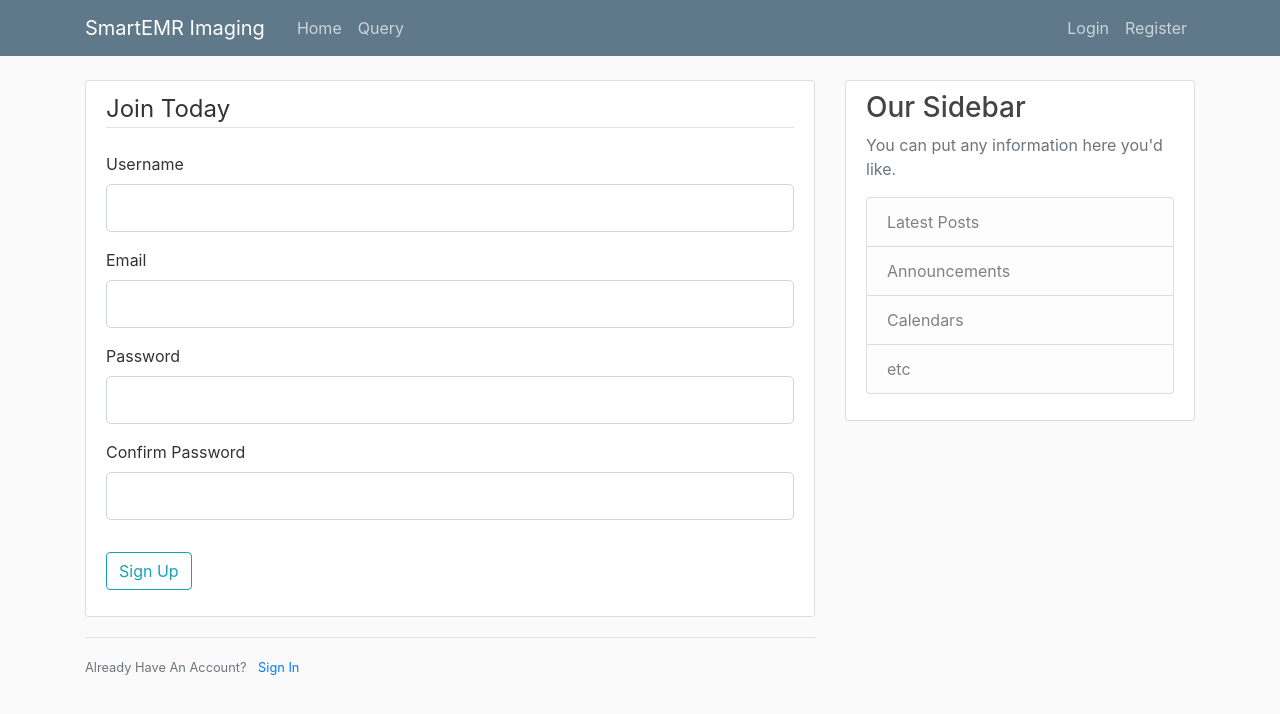
After one commit to mike-taylor99/SmartEMR_Imaging, a Flask app: page /register in a window 1280 px wide. The commit adds this page. Shown: the top 714 px of the page. Run offline with Flask 2, Linux system fonts and the light colour scheme; some libraries are stand-ins or nearby versions.

Commit message:
create db admin site layout

```diff
--- a/app.py
+++ b/app.py
@@ -1,4 +1,5 @@
-from flask import Flask, request, url_for, redirect, jsonify, render_template
+from flask import Flask, request, url_for, redirect, jsonify, render_template, flash
+from forms import RegistrationForm, LoginForm
 from flask_cors import cross_origin
 from flask_pymongo import PyMongo
 from dotenv import load_dotenv
@@ -8,6 +9,7 @@ import os
 
 app = Flask(__name__)
 load_dotenv()
+app.config['SECRET_KEY'] = os.getenv('SECRET_KEY')
 app.config['MONGO_URI'] = os.getenv('MONGO_URI')
 mongo = PyMongo(app)
 query = IDB_Connections(mongo)
@@ -15,6 +17,29 @@ query = IDB_Connections(mongo)
 @app.route('/')
 def home():
   return render_template('home.html')
+
+@app.route("/query")
+def about():
+    return render_template('query.html', title='Query')
+
+@app.route("/register", methods=['GET', 'POST'])
+def register():
+    form = RegistrationForm()
+    if form.validate_on_submit():
+        flash(f'Account created for {form.username.data}!', 'success')
+        return redirect(url_for('home'))
+    return render_template('register.html', title='Register', form=form)
+
+@app.route("/login", methods=['GET', 'POST'])
+def login():
+    form = LoginForm()
+    if form.validate_on_submit():
+        if form.email.data == 'admin@smartemr.com' and form.password.data == 'password':
+            flash('You have been logged in!', 'success')
+            return redirect(url_for('home'))
+        else:
+            flash('Login Unsuccessful. Please check username and password', 'danger')
+    return render_template('login.html', title='Login', form=form)
 
 # add profile and image data from index page form
 @app.route('/create', methods=['POST'])
@@ -92,7 +117,7 @@ def profile(pid):
 @app.route('/findprofile', methods=['POST'])
 def findprofile():
     user = mongo.db.users.find_one_or_404( {'pid' : request.form.get('pid')} )
-    patient = {'pid': user['pid']}
+    patient = user['pid']
     data = []
     for image in user['image_names']:
         tags_coll = mongo.db.tags.find_one_or_404( {'image_name' : image} )
@@ -123,3 +148,6 @@ def findtags():
 def classify():
     image = request.files['image']
     return jsonify(clf.classify_image(image))
+
+if __name__ == '__main__':
+    app.run(debug=True)
--- /dev/null
+++ b/forms.py
@@ -0,0 +1,22 @@
+from flask_wtf import FlaskForm
+from wtforms import StringField, PasswordField, SubmitField, BooleanField
+from wtforms.validators import DataRequired, Length, Email, EqualTo
+
+
+class RegistrationForm(FlaskForm):
+    username = StringField('Username',
+                           validators=[DataRequired(), Length(min=2, max=20)])
+    email = StringField('Email',
+                        validators=[DataRequired(), Email()])
+    password = PasswordField('Password', validators=[DataRequired()])
+    confirm_password = PasswordField('Confirm Password',
+                                     validators=[DataRequired(), EqualTo('password')])
+    submit = SubmitField('Sign Up')
+
+
+class LoginForm(FlaskForm):
+    email = StringField('Email',
+                        validators=[DataRequired(), Email()])
+    password = PasswordField('Password', validators=[DataRequired()])
+    remember = BooleanField('Remember Me')
+    submit = SubmitField('Login')
--- a/requirements.txt
+++ b/requirements.txt
@@ -4,11 +4,14 @@ chardet==4.0.0
 click==7.1.2
 cryptography==3.4.6
 dnspython==2.1.0
+email-validator==1.1.2
 Flask==1.1.2
 Flask-Cors==3.0.10
 Flask-PyMongo==2.3.0
+Flask-WTF==0.14.3
 gunicorn==20.0.4
 idna==2.10
+is-disposable-email==1.0.0
 itsdangerous==1.1.0
 Jinja2==2.11.3
 MarkupSafe==1.1.1
@@ -21,6 +24,9 @@ pyOpenSSL==20.0.1
 python-dotenv==0.16.0
 requests==2.25.1
 six==1.15.0
+torch==1.8.0
 typing-extensions==3.7.4.3
 urllib3==1.26.4
 Werkzeug==1.0.1
+WTForms==2.3.3
+wtforms-validators==1.0.0
--- /dev/null
+++ b/static/main.css
@@ -0,0 +1,80 @@
+body {
+    background: #fafafa;
+    color: #333333;
+    margin-top: 5rem;
+  }
+
+  h1, h2, h3, h4, h5, h6 {
+    color: #444444;
+  }
+
+  .bg-steel {
+    background-color: #5f788a;
+  }
+
+  .site-header .navbar-nav .nav-link {
+    color: #cbd5db;
+  }
+
+  .site-header .navbar-nav .nav-link:hover {
+    color: #ffffff;
+  }
+
+  .site-header .navbar-nav .nav-link.active {
+    font-weight: 500;
+  }
+
+  .content-section {
+    background: #ffffff;
+    padding: 10px 20px;
+    border: 1px solid #dddddd;
+    border-radius: 3px;
+    margin-bottom: 20px;
+  }
+
+  .article-title {
+    color: #444444;
+  }
+
+  a.article-title:hover {
+    color: #428bca;
+    text-decoration: none;
+  }
+
+  .article-content {
+    white-space: pre-line;
+  }
+
+  .article-img {
+    height: 65px;
+    width: 65px;
+    margin-right: 16px;
+  }
+
+  .article-metadata {
+    padding-bottom: 1px;
+    margin-bottom: 4px;
+    border-bottom: 1px solid #e3e3e3
+  }
+
+  .article-metadata a:hover {
+    color: #333;
+    text-decoration: none;
+  }
+
+  .article-svg {
+    width: 25px;
+    height: 25px;
+    vertical-align: middle;
+  }
+
+  .account-img {
+    height: 125px;
+    width: 125px;
+    margin-right: 20px;
+    margin-bottom: 16px;
+  }
+
+  .account-heading {
+    font-size: 2.5rem;
+  }
--- /dev/null
+++ b/templates/layout.html
@@ -0,0 +1,77 @@
+<!DOCTYPE html>
+<html lang="en">
+<head>
+    <!-- Required meta tags -->
+    <meta charset="utf-8">
+    <meta name="viewport" content="width=device-width, initial-scale=1">
+
+    <!-- Bootstrap CSS -->
+    <link rel="stylesheet" href="https://maxcdn.bootstrapcdn.com/bootstrap/4.0.0/css/bootstrap.min.css" integrity="sha384-Gn5384xqQ1aoWXA+058RXPxPg6fy4IWvTNh0E263XmFcJlSAwiGgFAW/dAiS6JXm" crossorigin="anonymous">
+
+    <link rel="stylesheet" type="text/css" href="{{ url_for('static', filename='main.css') }}">
+
+    {% if title %}
+        <title>{{ title }}</title>
+    {% else %}
+        <title>SmartEMR: Medical Imaging Web-Service</title>
+    {% endif %}
+</head>
+<body>
+    <header class="site-header">
+        <nav class="navbar navbar-expand-md navbar-dark bg-steel fixed-top">
+            <div class="container">
+            <a class="navbar-brand mr-4" href="/">SmartEMR Imaging</a>
+            <button class="navbar-toggler" type="button" data-toggle="collapse" data-target="#navbarToggle" aria-controls="navbarToggle" aria-expanded="false" aria-label="Toggle navigation">
+                <span class="navbar-toggler-icon"></span>
+            </button>
+            <div class="collapse navbar-collapse" id="navbarToggle">
+                <div class="navbar-nav mr-auto">
+                <a class="nav-item nav-link" href="/">Home</a>
+                <a class="nav-item nav-link" href="/query">Query</a>
+                </div>
+                <!-- Navbar Right Side -->
+                <div class="navbar-nav">
+                <a class="nav-item nav-link" href="/login">Login</a>
+                <a class="nav-item nav-link" href="/register">Register</a>
+                </div>
+            </div>
+            </div>
+        </nav>
+    </header>
+    <main role="main" class="container">
+        <div class="row">
+            <div class="col-md-8">
+                {% with messages = get_flashed_messages(with_categories=true) %}
+                  {% if messages %}
+                    {% for category, message in messages %}
+                      <div class="alert alert-{{ category }}">
+                        {{ message }}
+                      </div>
+                    {% endfor %}
+                  {% endif %}
+                {% endwith %}
+                {% block content %}{% endblock %}
+            </div>
+            <div class="col-md-4">
+                <div class="content-section">
+                    <h3>Our Sidebar</h3>
+                    <p class='text-muted'>You can put any information here you'd like.
+                        <ul class="list-group">
+                            <li class="list-group-item list-group-item-light">Latest Posts</li>
+                            <li class="list-group-item list-group-item-light">Announcements</li>
+                            <li class="list-group-item list-group-item-light">Calendars</li>
+                            <li class="list-group-item list-group-item-light">etc</li>
+                        </ul>
+                    </p>
+                </div>
+            </div>
+        </div>
+    </main>
+
+    <!-- Optional JavaScript -->
+    <!-- jQuery first, then Popper.js, then Bootstrap JS -->
+    <script src="https://code.jquery.com/jquery-3.2.1.slim.min.js" integrity="sha384-KJ3o2DKtIkvYIK3UENzmM7KCkRr/rE9/Qpg6aAZGJwFDMVNA/GpGFF93hXpG5KkN" crossorigin="anonymous"></script>
+    <script src="https://cdnjs.cloudflare.com/ajax/libs/popper.js/1.12.9/umd/popper.min.js" integrity="sha384-ApNbgh9B+Y1QKtv3Rn7W3mgPxhU9K/ScQsAP7hUibX39j7fakFPskvXusvfa0b4Q" crossorigin="anonymous"></script>
+    <script src="https://maxcdn.bootstrapcdn.com/bootstrap/4.0.0/js/bootstrap.min.js" integrity="sha384-JZR6Spejh4U02d8jOt6vLEHfe/JQGiRRSQQxSfFWpi1MquVdAyjUar5+76PVCmYl" crossorigin="anonymous"></script>
+</body>
+</html>
--- /dev/null
+++ b/templates/query.html
@@ -0,0 +1,4 @@
+{% extends "layout.html" %}
+{% block content %}
+    <h1>Query Page</h1>
+{% endblock content %}
--- /dev/null
+++ b/templates/register.html
@@ -0,0 +1,72 @@
+{% extends "layout.html" %}
+{% block content %}
+    <div class="content-section">
+        <form method="POST" action="">
+            {{ form.hidden_tag() }}
+            <fieldset class="form-group">
+                <legend class="border-bottom mb-4">Join Today</legend>
+                <div class="form-group">
+                    {{ form.username.label(class="form-control-label") }}
+
+                    {% if form.username.errors %}
+                        {{ form.username(class="form-control form-control-lg is-invalid") }}
+                        <div class="invalid-feedback">
+                            {% for error in form.username.errors %}
+                                <span>{{ error }}</span>
+                            {% endfor %}
+                        </div>
+                    {% else %}
+                        {{ form.username(class="form-control form-control-lg") }}
+                    {% endif %}
+                </div>
+                <div class="form-group">
+                    {{ form.email.label(class="form-control-label") }}
+                    {% if form.email.errors %}
+                        {{ form.email(class="form-control form-control-lg is-invalid") }}
+                        <div class="invalid-feedback">
+                            {% for error in form.email.errors %}
+                                <span>{{ error }}</span>
+                            {% endfor %}
+                        </div>
+                    {% else %}
+                        {{ form.email(class="form-control form-control-lg") }}
+                    {% endif %}
+                </div>
+                <div class="form-group">
+                    {{ form.password.label(class="form-control-label") }}
+                    {% if form.password.errors %}
+                        {{ form.password(class="form-control form-control-lg is-invalid") }}
+                        <div class="invalid-feedback">
+                            {% for error in form.password.errors %}
+                                <span>{{ error }}</span>
+                            {% endfor %}
+                        </div>
+                    {% else %}
+                        {{ form.password(class="form-control form-control-lg") }}
+                    {% endif %}
+                </div>
+                <div class="form-group">
+                    {{ form.confirm_password.label(class="form-control-label") }}
+                    {% if form.confirm_password.errors %}
+                        {{ form.confirm_password(class="form-control form-control-lg is-invalid") }}
+                        <div class="invalid-feedback">
+                            {% for error in form.confirm_password.errors %}
+                                <span>{{ error }}</span>
+                            {% endfor %}
+                        </div>
+                    {% else %}
+                        {{ form.confirm_password(class="form-control form-control-lg") }}
+                    {% endif %}
+                </div>
+            </fieldset>
+            <div class="form-group">
+                {{ form.submit(class="btn btn-outline-info") }}
+            </div>
+        </form>
+    </div>
+    <div class="border-top pt-3">
+        <small class="text-muted">
+            Already Have An Account? <a class="ml-2" href="{{ url_for('login') }}">Sign In</a>
+        </small>
+    </div>
+{% endblock content %}
```
Also changed, not shown: templates/home.html (+68 -28 lines), templates/images.html (added, +10 -0 lines), templates/login.html (added, +52 -0 lines), templates/patientImages.html (deleted, +0 -16 lines).
